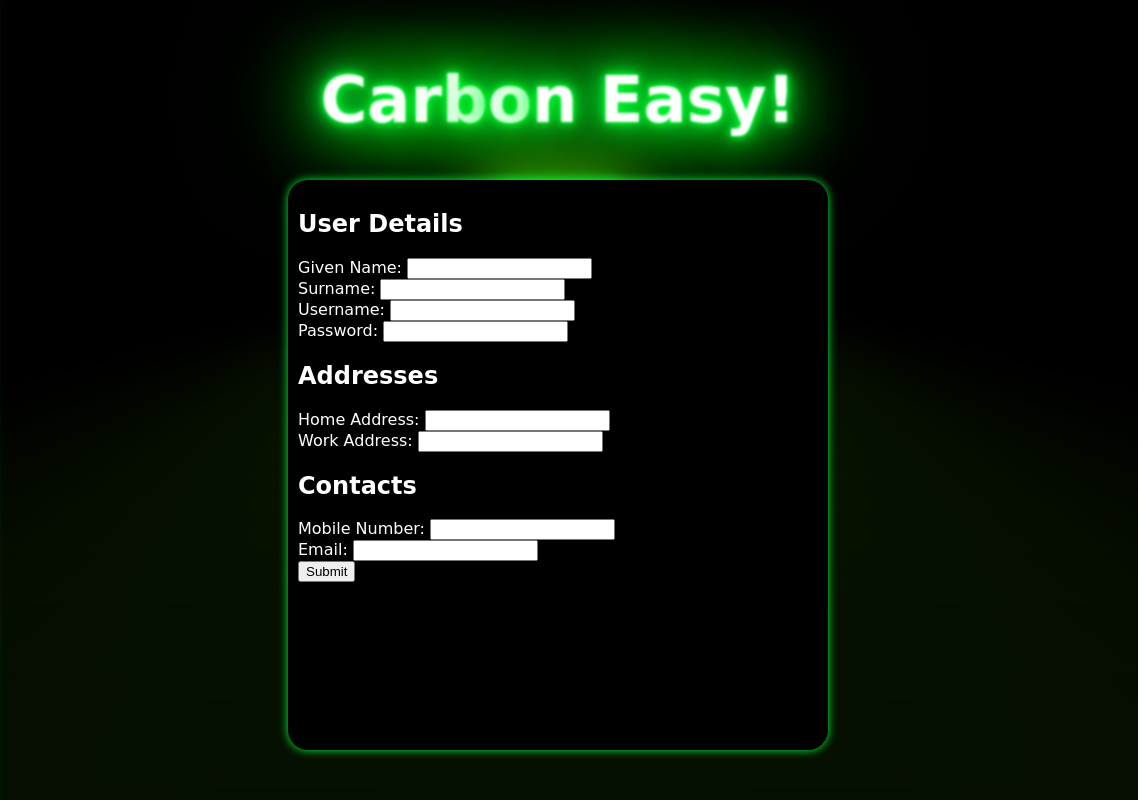
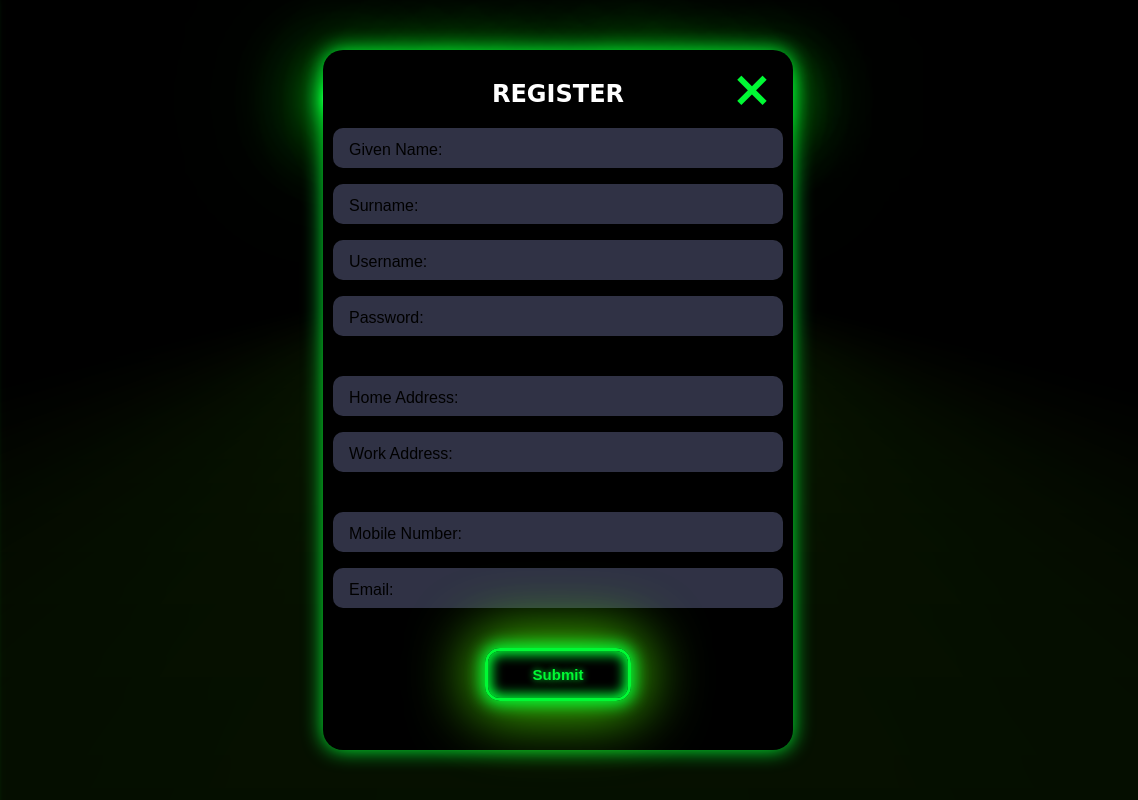
Before and after one commit to Jaorow/A3, a plain HTML site: page index.html in a window 1280 px wide. Both pictures are taken after a click on the link "REGISTER". Shown: the full height of the page, 142-1280 px from the left. Drawn offline with Linux system fonts and the light colour scheme; a web font is replaced by a local one.

Commit message:
checkpoint

```diff
--- a/index.html
+++ b/index.html
@@ -48,54 +48,75 @@
 	<!-- popup -->
 		<div class="form-popup" id="form-ct">
 			<form>
-				<div id="userInfo">
-				  <h2>User Details</h2>
-				  <div class="input">
-					<label for="givenName">Given Name:</label>
-					<input type="text" id="givenName" name="givenName">
+				<h2 class="form-header">REGISTER</h2>
+				<span class="close-button" onclick="unTrigerReg()">&times;</span>
+				<div id="userInfo" class="new-popup-division">
+				  <!-- <h2>User Details</h2> -->
+
+				  <div class="input-box">
+					  <input class="input" type="text" id="givenName" name="givenName" placeholder=" " />
+					  <div class="cut" style="width: 88px;"></div>
+					<label for="givenName" class="placeholder">Given Name:</label>
 				  </div>
-				  <div class="input">
-					<label for="surname">Surname:</label>
-					<input type="text" id="surname" name="surname">
+
+				  <div class="input-box">
+					  <input type="text" id="surname" class="input" name="surname" placeholder=" " />
+					  <div class="cut"></div>
+					  <label for="surname" class="placeholder">Surname:</label>
 				  </div>
-				  <div class="input">
-					<label for="username">Username:</label>
-					<input type="text" id="username" name="username">
+
+				  <div class="input-box">
+					  <input type="text" class="input" id="username" name="username" placeholder=" " />
+					  <div class="cut"></div>
+					  <label for="username" class="placeholder">Username:</label>
 				  </div>
-				  <div class="input">
-					<label for="password">Password:</label>
-					<input type="password" id="password" name="password">
+
+				  <div class="input-box" >
+					  <input type="password" class="input" id="password" name="password" placeholder=" " />
+					  <div class="cut"></div>
+					  <label for="password" class="placeholder">Password:</label>
 				  </div>
 				</div>
 
-				<div id="addressInfo">
-				  <h2>Addresses</h2>
-				  <div class="input">
-					<label for="homeAddress">Home Address:</label>
-					<input type="text" id="homeAddress" name="homeAddress">
+
+				<div id="addressInfo" class="new-popup-division">
+				  <!-- <h2>Addresses</h2> -->
+				  <div class="input-box">
+					<input type="text" id="homeAddress" class="input" name="homeAddress" placeholder=" " />
+					<div class="cut" style="width: 100px;"></div>
+					<label for="homeAddress" class="placeholder">Home Address:</label>
 				  </div>
-				  <div class="input">
-					<label for="workAddress">Work Address:</label>
-					<input type="text" id="workAddress" name="workAddress">
+
+				  <div class="input-box">
+					  <input type="text" id="workAddress" class="input" name="workAddress" placeholder=" " />
+					  <div class="cut" style="width: 100px;"></div>
+					<label for="workAddress" class="placeholder">Work Address:</label>
 				  </div>
 				</div>
 
-				<div id="contactInfo">
-				  <h2>Contacts</h2>
-				  <div>
-					<label for="mobileNumber">Mobile Number:</label>
-					<input type="text" id="mobileNumber" name="mobileNumber">
+
+				<div id="contactInfo" class="new-popup-division">
+				  <!-- <h2>Contacts</h2> -->
+				  <div class="input-box">
+					<input type="text" id="mobileNumber" class="input" name="mobileNumber" placeholder=" " />
+					<div class="cut" style="width: 105px;"></div>
+					<label for="mobileNumber" class="placeholder">Mobile Number:</label>
 				  </div>
-				  <div>
-					<label for="email">Email:</label>
-					<input type="text" id="email" name="email">
+
+				  <div class="input-box">
+					<input type="text" id="email" class="input" name="email" placeholder=" " />
+					<div class="cut" style="width: 55px;"></div>
+					<label for="email" class="placeholder">Email:</label>
 				  </div>
 				</div>
-
-				<button type="submit">Submit</button>
+				<div class="submit-box">
+					<button class="go-button2" type="submit" >Submit</button>
+				</div>
 			  </form>
 
 		</div>
+
+
 
 
 	<!-- HERO -->
@@ -104,8 +125,9 @@
 			<p>Your path to a better future.</p>
 			<div class="container">
 				<img src="plantpic.png" id="center-picture"alt="neon tree img" class="blend-out" width="800" height="500">
+
 				<div class="overlay">
-					<button class="go-button">Quiz</button>
+					<button class="go-button" " >Quiz</button>
 				</div>
 			</div>
 		</header>
--- a/script.js
+++ b/script.js
@@ -13,7 +13,7 @@ function loaded() {
     setTimeout(flickerNeon, 2000);
 
     // for creating reg form for testing
-    triggerReg();
+    // triggerReg();
 }
 
 
--- a/style.css
+++ b/style.css
@@ -9,7 +9,14 @@ main {
 body {
     font-family: 'Tilt Neon', cursive;
     color: #fff !important;
-    background-color: #000 !important
+    background-color: black !important
+}
+
+.custom-background-colour{
+    background-color: #000 !important;
+}
+.custom-colour{
+    color: #00F934 !important;
 }
 
 .neon-text {
@@ -133,7 +140,8 @@ body {
     background-color: var(--btn-color);
     border-radius: 1em;
     outline: none;
-    box-shadow: 0 0 1em .25em var(--glow-color),
+    box-shadow:
+        0 0 1em .25em var(--glow-color),
         0 0 4em 1em var(--glow-spread-color),
         inset 0 0 .75em .25em var(--glow-color);
     text-shadow: 0 0 .5em var(--glow-color);
@@ -176,11 +184,150 @@ body {
     display: none;
     background-color: black;
     padding: 10px;
-    top: 180px;
+    top: 50px;
     position: fixed;
     border-radius: 20px;
-    width: 520px;
-    height: 550px;
+    width: 450px;
+    height: 680px;
     z-index: 9;
-    box-shadow: 0 0 10px #00F934;
-  }
+    box-shadow: 0 0 20px #00F934;
+}
+
+.form-header{
+    display: flex;
+    justify-content: center;
+    align-items: center;
+    position: relative;
+    margin-bottom: 20px;
+
+}
+.close-button{
+    position: absolute;
+    top: 10px;
+    right: 20px;
+    color: #00F934;
+    font-size: 50px;
+    font-weight: bold;
+    cursor: pointer;
+}
+
+
+.close-button:hover{
+    /* color: #00F934; */
+    text-shadow: 0 0 5px #00F934;
+    transform: scale(1.1);
+    animation: pulse 3s infinite;
+}
+
+/* reg form */
+
+.input-box {
+    height: 40px;
+    position: relative;
+    width: 100%;
+    padding-bottom: 16px;
+}
+
+.input {
+    background-color: #303245;
+    border-radius: 10px;
+    border: 0;
+    box-sizing: border-box;
+    color: #eee;
+    font-size: 16px;
+    height: 100%;
+    outline: 0;
+    padding: 3px 16px 0;
+    width: 100%;
+}
+
+.cut {
+    background-color: #000000;
+    border-radius: 8px;
+    height: 16px;
+    left: 16px;
+    position: absolute;
+    top: -16px;
+    transform: translateY(0);
+    transition: transform 200ms;
+    width: 76px;
+}
+
+.input:focus~.cut,
+.input:not(:placeholder-shown)~.cut {
+    transform: translateY(6px);
+}
+
+.placeholder {
+    color: #000000;
+    font-family: sans-serif;
+    left: 16px;
+    line-height: 12px;
+    pointer-events: none;
+    position: absolute;
+    transform-origin: 0 50%;
+    transition: transform 200ms, color 200ms;
+    top: 16px;
+}
+
+.input:focus~.placeholder,
+.input:not(:placeholder-shown)~.placeholder {
+    transform: translateY(-22px) translateX(8px) scale(0.75);
+}
+
+.input:not(:placeholder-shown)~.placeholder {
+    color: #00F934;
+}
+
+.input:focus~.placeholder {
+    color: #dc2f55;
+}
+
+.new-popup-division {
+    padding-bottom: 24px;
+}
+
+
+.submit-box{
+    position: relative;
+    display: flex;
+    justify-content: center;
+    align-items: center;
+    position: relative;
+}
+
+.go-button2 {
+    --glow-color: #00F934;
+    --glow-spread-color: #59ff00c7;
+    --enhanced-glow-color: #dfffce;
+    --btn-color: transparent;
+    border: .25em solid var(--glow-color);
+    padding: 1em 3em;
+    color: var(--glow-color);
+    font-size: 15px;
+    font-weight: bold;
+    background-color: var(--btn-color);
+    border-radius: 1em;
+    outline: none;
+    box-shadow:
+        0 0 1em .25em var(--glow-color),
+        0 0 4em 1em var(--glow-spread-color),
+        inset 0 0 .75em .25em var(--glow-color);
+    text-shadow: 0 0 .5em var(--glow-color);
+    position: relative;
+    transition: all 0.3s;
+}
+
+.go-button2:hover {
+    color: black;
+    background-color: var(--glow-color);
+    box-shadow: 0 0 1em .25em var(--glow-color),
+        0 0 4em 2em var(--glow-spread-color),
+        inset 0 0 .75em .25em var(--glow-color);
+}
+
+.go-button2:active {
+    box-shadow: 0 0 0.6em .25em var(--glow-color),
+        0 0 2.5em 2em var(--glow-spread-color),
+        inset 0 0 .5em .25em var(--glow-color);
+}
```
Also changed, not shown: plantpic-blue.png (deleted).
